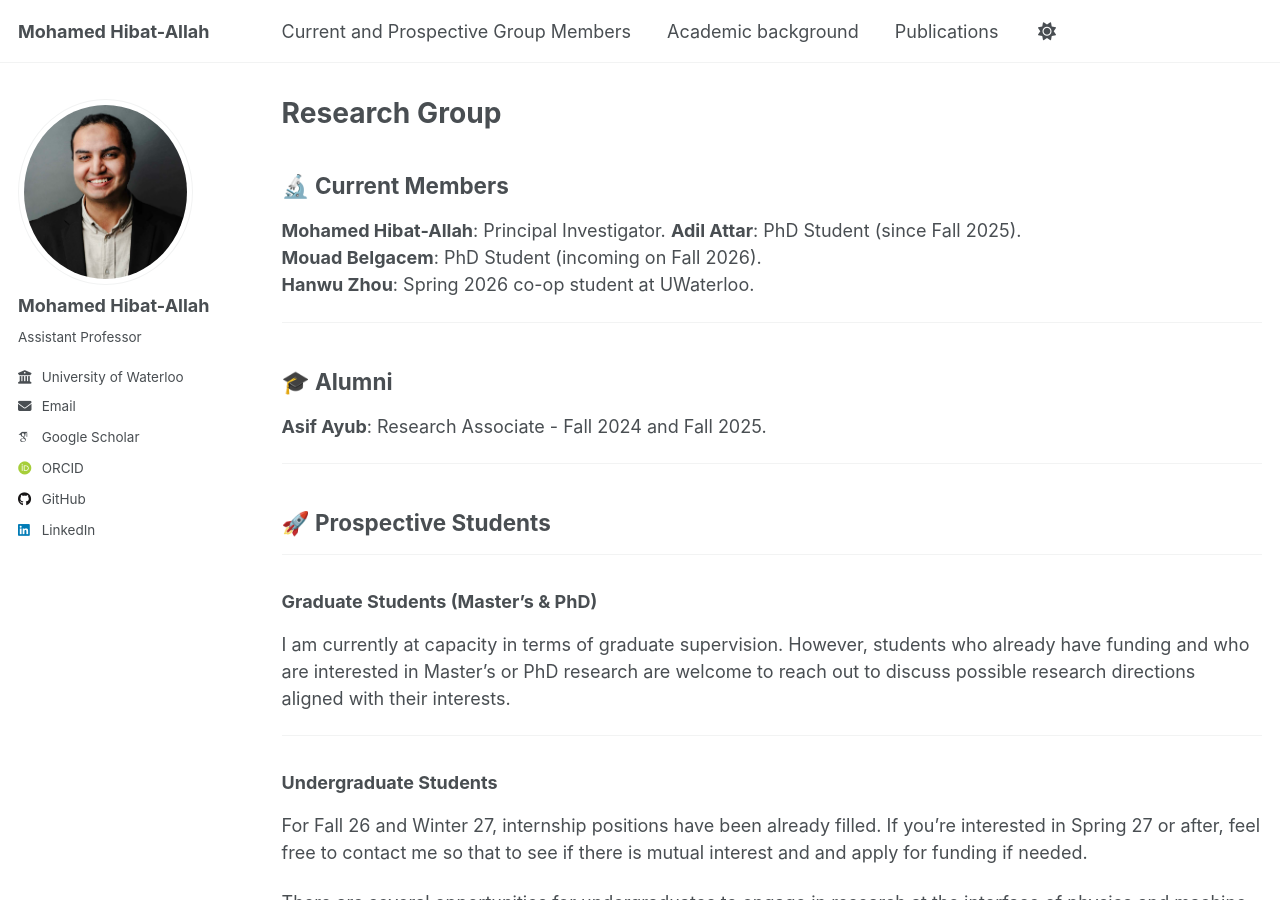
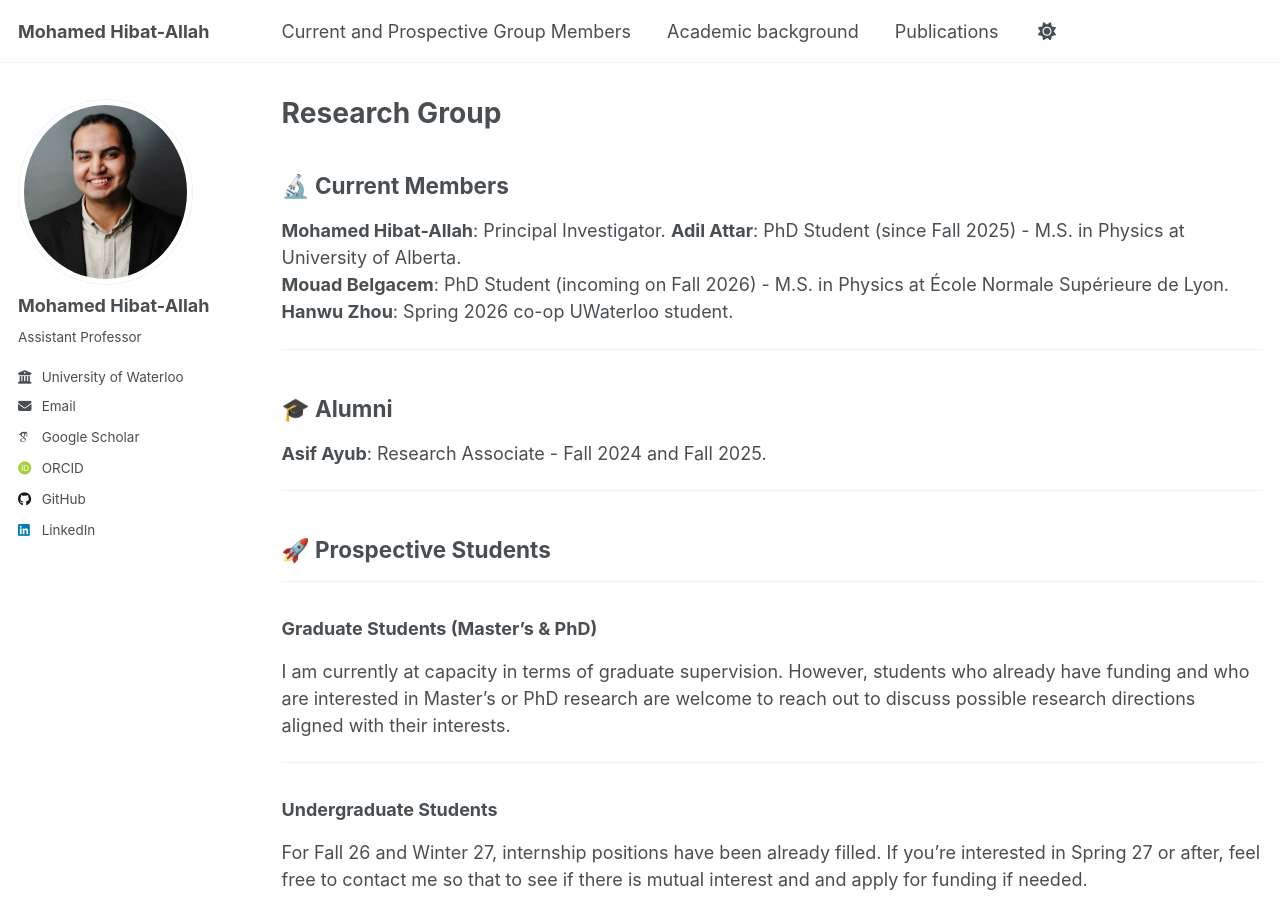
Before and after one commit to mhibatallah/mhibatallah.github.io, a Jekyll site: the page built from _pages/group.md, in a window 1280 px wide and 900 px high. Built offline with Jekyll 4.4.1, drawn with Linux system fonts in a browser that asks for light colours; some web fonts are replaced; a script that is not in the unit is left out.

Commit message:
update group page

```diff
--- a/_pages/group.md
+++ b/_pages/group.md
@@ -7,9 +7,9 @@ permalink: /group/
 ## 🔬 Current Members
 
 **Mohamed Hibat-Allah**: Principal Investigator.
-**Adil Attar**: PhD Student (since Fall 2025).
-**Mouad Belgacem**: PhD Student (incoming on Fall 2026).
-**Hanwu Zhou**: Spring 2026 co-op student at UWaterloo.
+**Adil Attar**: PhD Student (since Fall 2025) - M.S. in Physics at University of Alberta.
+**Mouad Belgacem**: PhD Student (incoming on Fall 2026) - M.S. in Physics at École Normale Supérieure de Lyon.
+**Hanwu Zhou**: Spring 2026 co-op UWaterloo student.
 <!-- **Asif Ayub**: Part-time Research Associate - Fall 2025. -->
 
 ---
```
